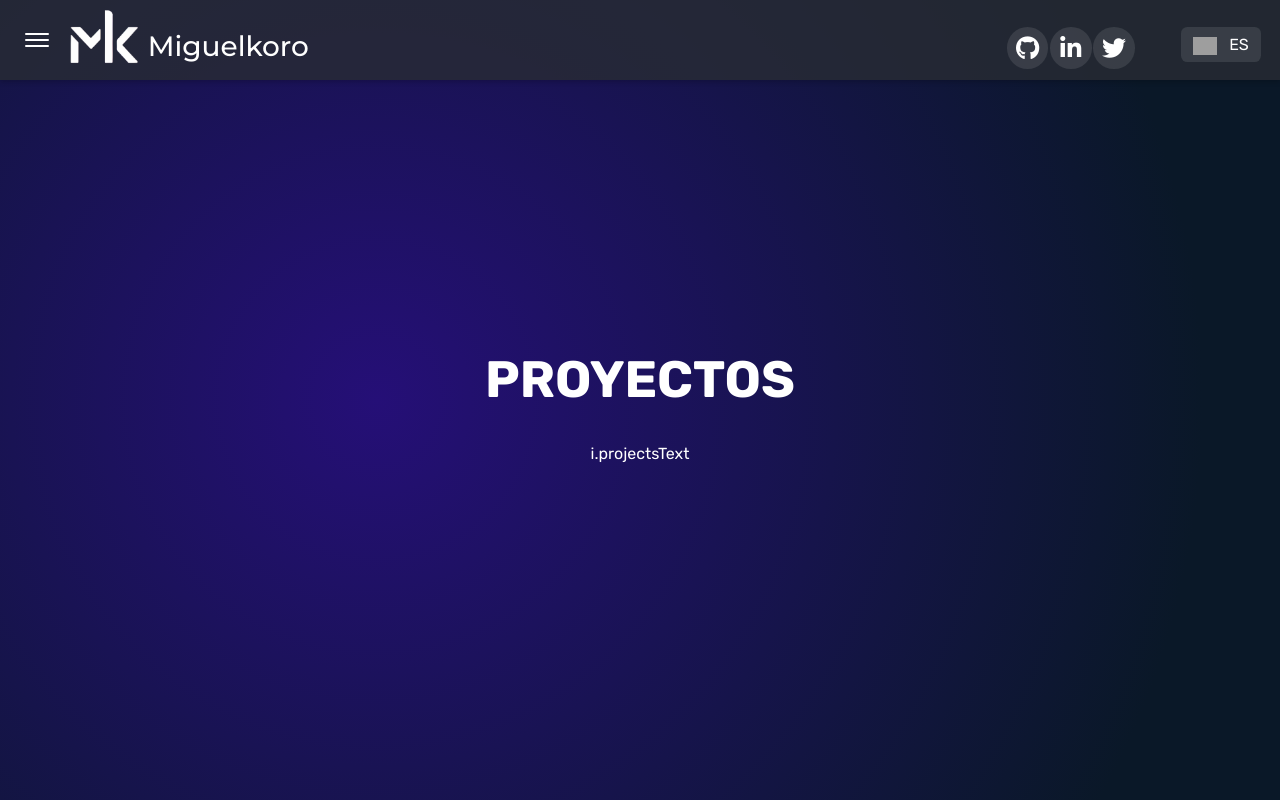
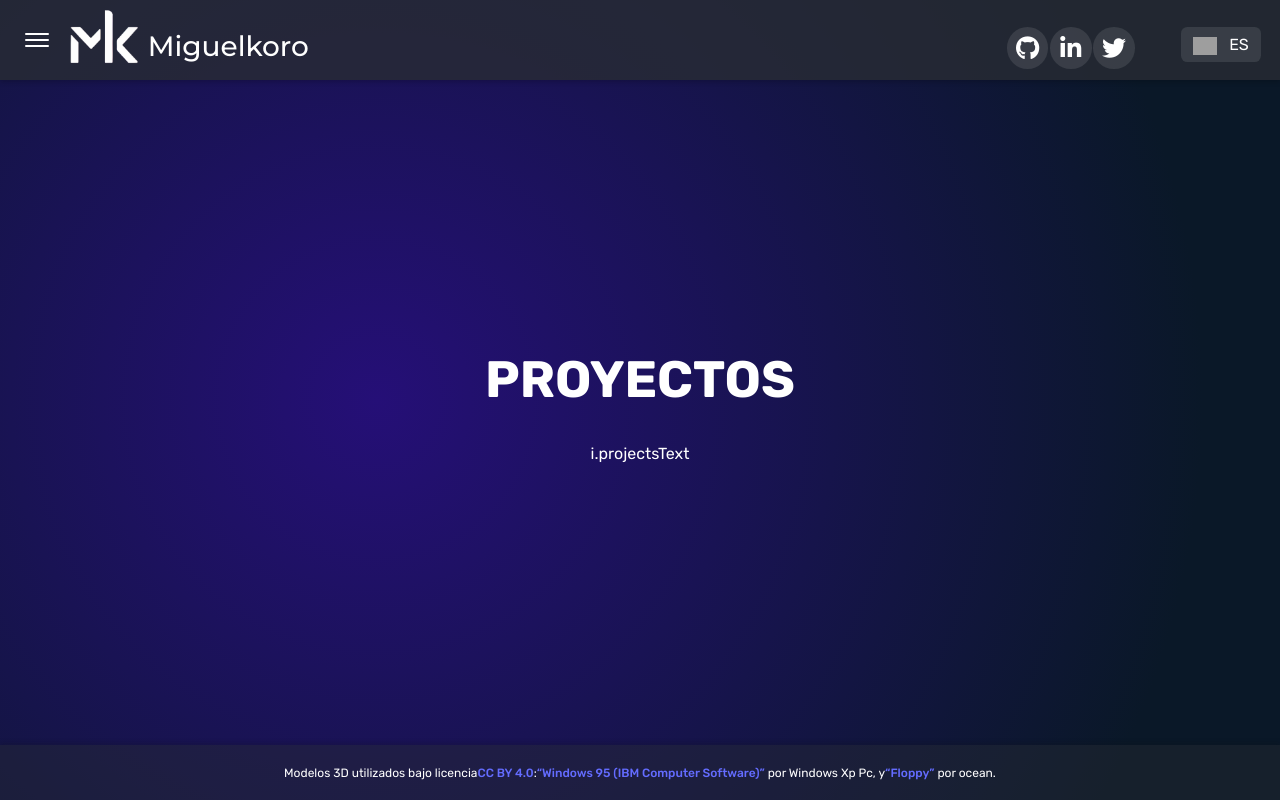
Before and after one commit to miguelkoro/PersonalWeb, a React (Vite) app in the folder PersonalWeb/: page /projects in a window 1280 px wide. Built offline with nearby package versions, Linux system fonts and the light colour scheme; no server answers; grey boxes are pictures that could not be loaded.

Commit message:
añadido footer

```diff
--- a/PersonalWeb/src/App.jsx
+++ b/PersonalWeb/src/App.jsx
@@ -11,6 +11,7 @@ import AboutMe from './components/AboutMe.jsx';
 import Skills from './components/Skills.jsx';
 import Projects from './components/Projects.jsx';
 import Contact from './components/Contact.jsx';
+import Footer from './components/Footer.jsx';
 
 function App() {
   const [appWidth, setAppWidth] = useState(window.innerWidth);
--- a/PersonalWeb/src/components/AboutMe.jsx
+++ b/PersonalWeb/src/components/AboutMe.jsx
@@ -5,6 +5,7 @@ import AboutMeSidebar from './AboutMeSidebar.jsx';
 import ProfileSection from './ProfileSection.jsx';
 import Education from './Education.jsx';
 import Experience from './Experience.jsx';
+import Footer from './Footer.jsx';
 
 
 
@@ -74,6 +75,7 @@ const AboutMe = () => {
     }, [section, sectionOrder]);
 
     return (
+        <>
         <div style={{ display: 'flex', minHeight: '100% - 5rem)' }}>
             <AboutMeSidebar currentSection={section} onSectionChange={setSection} />
             <div style={{ marginLeft: 60, flex: 1 }}>
@@ -88,6 +90,8 @@ const AboutMe = () => {
                 ))}
             </div>
         </div>
+
+        </>
     );
 };
 
--- a/PersonalWeb/src/components/Experience.jsx
+++ b/PersonalWeb/src/components/Experience.jsx
@@ -1,4 +1,5 @@
 import CardExperience from "./CardExperience";
+import Footer from './Footer.jsx';
 const Experience = (props) => {
     const { t } = props;
 
@@ -23,6 +24,7 @@ const Experience = (props) => {
     ]
 
     return (
+        <>
         <div id="experience" style={{ padding: '4rem 0', textAlign: 'left'}}>
             <h2 className="about-me-title">{t('i.experience')}</h2>
             <p className="about-me-subtitle">
@@ -42,6 +44,7 @@ const Experience = (props) => {
                 </div>
             </div>
         </div>
+        </>
     );
 };
 
--- /dev/null
+++ b/PersonalWeb/src/components/Footer.jsx
@@ -0,0 +1,17 @@
+const Footer = () => {
+    return (
+        <footer>
+            {/*<p>&copy; 2024 My Website</p>*/}
+              <p>
+                Modelos 3D utilizados bajo licencia
+                <a href="https://creativecommons.org/licenses/by/4.0/" target="_blank">CC BY 4.0</a>:
+                <a href="https://sketchfab.com/3d-models/windows-95-ibm-computer-software-8-24-95-2e8ca3d5daad413ba27e54f2f7bd2b96" target="_blank">
+                “Windows 95 (IBM Computer Software)”</a> por Windows Xp Pc, y
+                <a href="https://sketchfab.com/3d-models/floppy-289fccd9b1904d32afe8fab12cd4994a" target="_blank">
+                “Floppy”</a> por ocean.
+            </p>
+        </footer>
+    );
+}
+
+export default Footer;
--- a/PersonalWeb/src/components/Home.jsx
+++ b/PersonalWeb/src/components/Home.jsx
@@ -2,6 +2,7 @@ import { useState, useContext, useEffect } from 'react';
 import { Link } from 'react-router-dom';
 import ThreeDAsset from './ThreeDAsset.jsx';
 import { DataContext } from '../context/DataContext.jsx';
+import Footer from './Footer.jsx';
 
 const Home = () => {
     const { t, setScreen } = useContext(DataContext);
@@ -17,7 +18,7 @@ const Home = () => {
     useEffect(() => {
         setScreen('home');
     }, []);
-    return (
+    return (<>
         <div style={{ position: 'relative', width: '100%',  overflow: 'visible' }} onMouseMove={handlePointerMove}>
             {/* Columna izquierda: texto y botones */}
             <div style={{
@@ -42,6 +43,8 @@ const Home = () => {
                 <ThreeDAsset mouse={mouse} handlePointerMove={handlePointerMove} />
             </div>
         </div>
+        <Footer />
+    </>
     );
 };
 
--- a/PersonalWeb/src/components/Projects.jsx
+++ b/PersonalWeb/src/components/Projects.jsx
@@ -1,5 +1,6 @@
 import {DataContext} from '../context/DataContext';
 import { useState, useContext, useEffect, useRef } from 'react';
+import Footer from './Footer.jsx';
 
 const Projects = () => {
     const { t, setScreen } = useContext(DataContext);
@@ -8,10 +9,13 @@ const Projects = () => {
     }, []);
 
     return (
+        <>
         <div>
             <h1>{t('i.projects')}</h1>
             <p>{t('i.projectsText')}</p>
         </div>
+        <Footer />
+        </>
     );
 }
 export default Projects;
--- a/PersonalWeb/src/components/SkillSection.jsx
+++ b/PersonalWeb/src/components/SkillSection.jsx
@@ -45,6 +45,7 @@ const SkillSection = (props) => {
     };
 
     return (
+        <>
         <div className="card-skill" >
             <div className="card-skill-header" style={{
                 display: 'flex',
@@ -99,6 +100,7 @@ const SkillSection = (props) => {
 
             </div>
         </div>
+        </>
     );
 }
 export default SkillSection;
--- a/PersonalWeb/src/styles/index.scss
+++ b/PersonalWeb/src/styles/index.scss
@@ -18,6 +18,43 @@ body {
   background: radial-gradient(circle, rgba(37,15,119,1) 0%, rgba(10,24,40,1) 73%, rgba(10,24,40,1) 100%);
   animation: gradient 10s ease infinite;
   background-size: 150% 150%;
+}
+footer{
+  //padding-top: 65rem;
+  width: 100%;
+  //flex-direction: column;
+  text-align: center;
+  padding: 0.4rem 0;
+  background-color: rgba(40, 44, 52, 0.432);
+  color: white;
+  position: fixed;
+  margin-top: auto;
+  bottom: 0;
+  left: 0;
+  font-size: 0.75rem;
+  box-shadow: 0 -2px 5px rgba(17, 17, 17, 0.2);
+  z-index: 5; /* Asegura que esté por encima de otros elementos */
+}
+.credits-footer {
+  background: rgba(20, 10, 40, 0.6);
+  text-align: center;
+  font-size: 0.8rem;
+  color: rgba(230, 220, 255, 0.6);
+  padding: 1rem 0;
+  margin-top: 2rem;
+  border-top: 1px solid rgba(167, 139, 250, 0.3);
+  backdrop-filter: blur(8px);
+}
+
+.credits-footer a {
+  color: #bca4ff;
+  text-decoration: none;
+  transition: color 0.3s ease;
+}
+
+.credits-footer a:hover {
+  color: #dcd0ff;
+  text-shadow: 0 0 5px #a78bfa;
 }
 @keyframes gradient {
 	0% {
@@ -1002,7 +1039,7 @@ body {
   box-shadow: 2px 2px 12px #0003;
   opacity: 0;
   pointer-events: none;
-  z-index: 98;
+  z-index: 2;
   left: 100%;
   transform: translateY(-30%);
   transition: opacity 0.25s, transform 0.25s;
```
